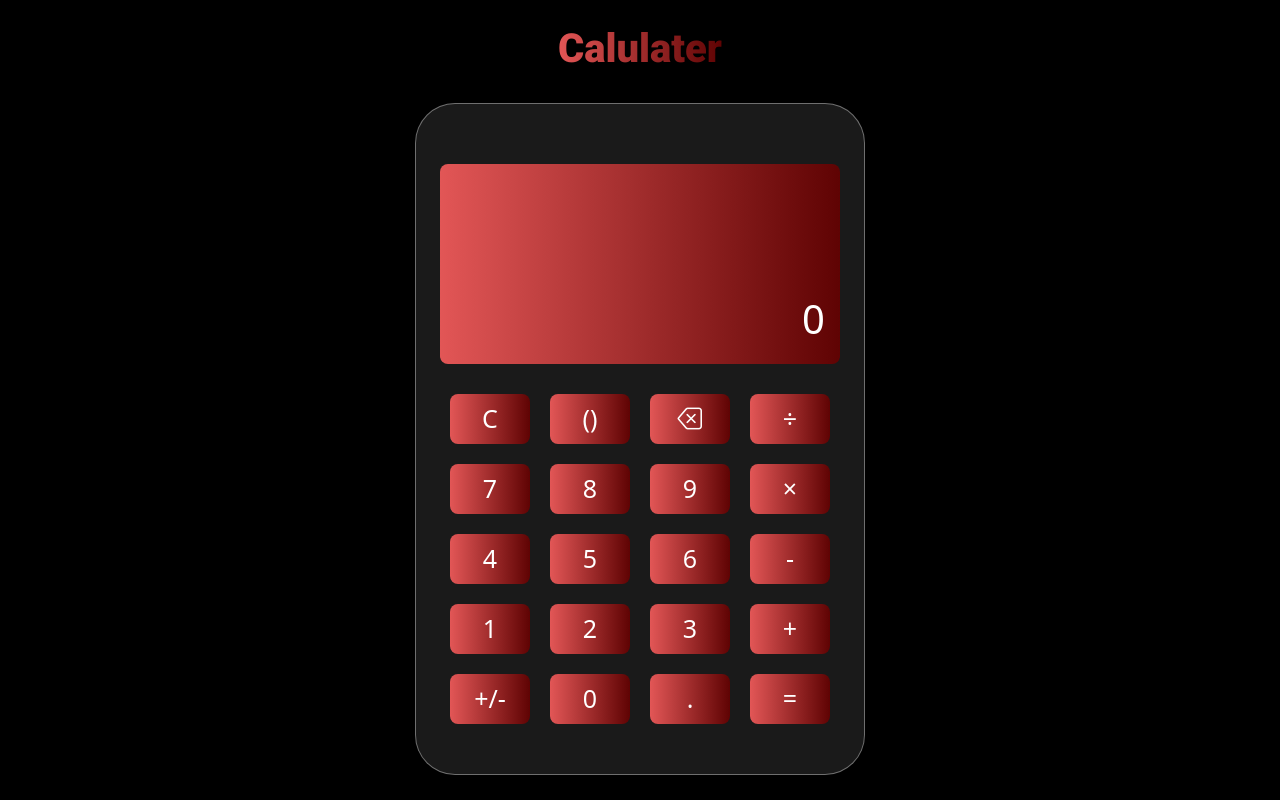
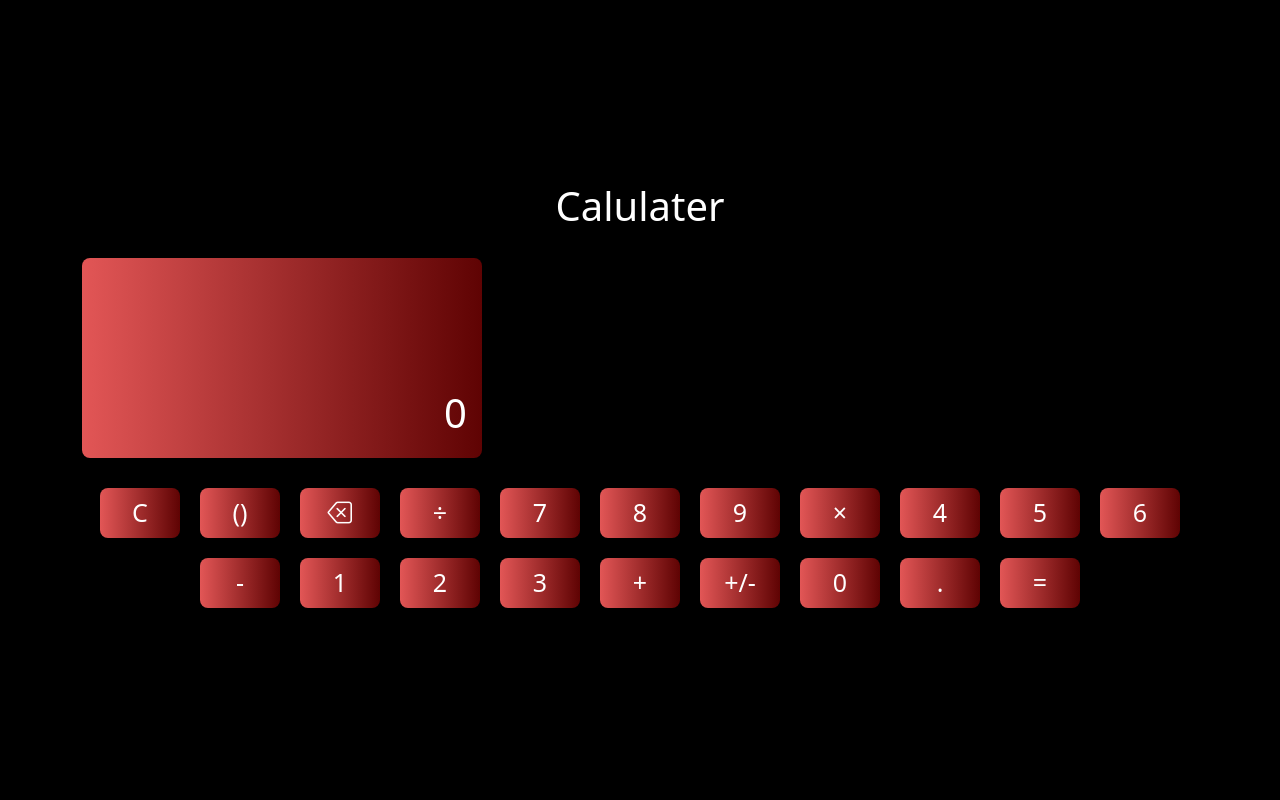
Before and after one commit to puvanakopis/Calculator, a plain HTML site: page index.html in a window 1280 px wide. Drawn offline with nearby package versions, Linux system fonts and the light colour scheme.

Commit message:
Update style.css

```diff
--- a/style.css
+++ b/style.css
@@ -15,7 +15,7 @@ body{
     flex-direction: column;
 }
 
-.calulater{
+.calculator{
     background: rgba(255, 255, 255, 0.1);
     backdrop-filter: blur(10px);
     display: flex;
@@ -26,16 +26,6 @@ body{
     border-radius: 40px;
     padding: 40px 10px 40px 10px;
     width: 450px;
-}
-
-.container h1{
-    background: linear-gradient(to right, #E25656, #5F0303);
-    -webkit-background-clip: text;
-    color: transparent;
-    font-family: "Roboto", sans-serif;
-    font-weight: 1000;
-    font-style: normal;
-    margin-bottom: 30px;
 }
 
 .display{
```
